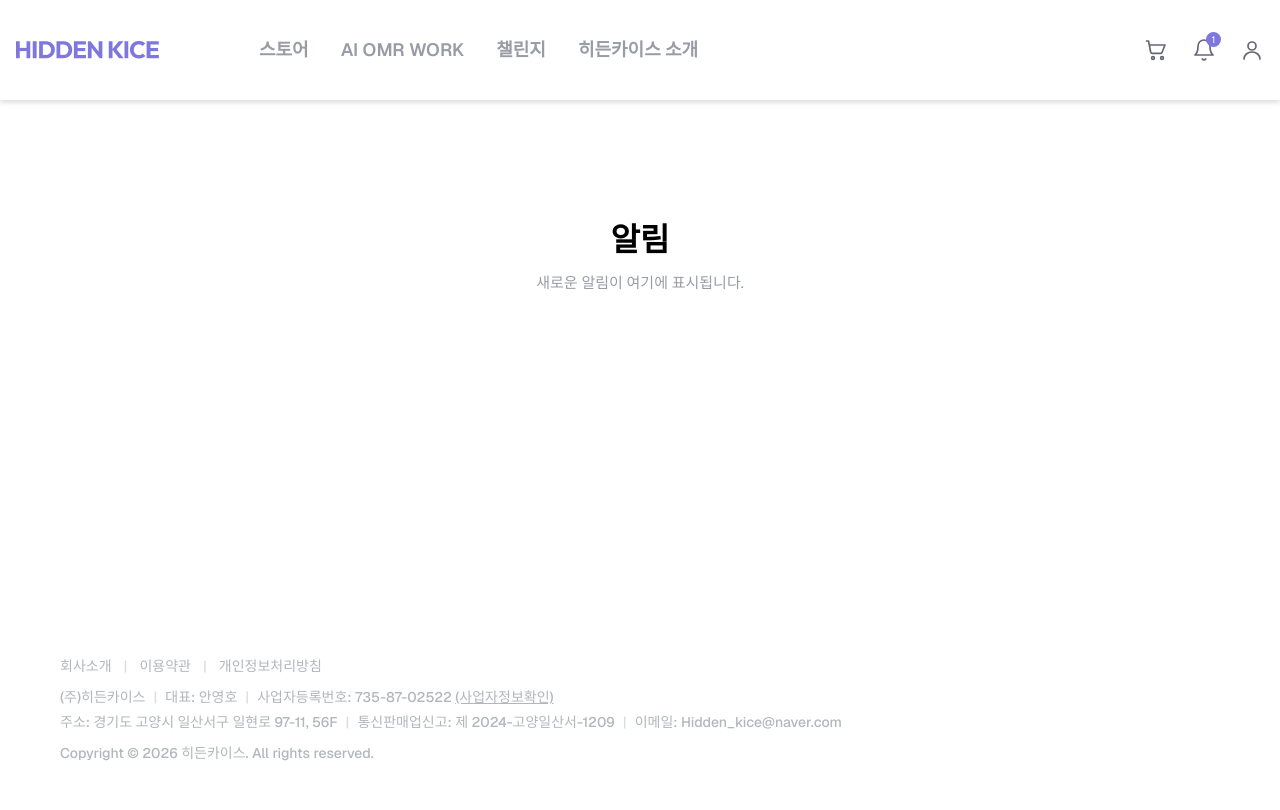
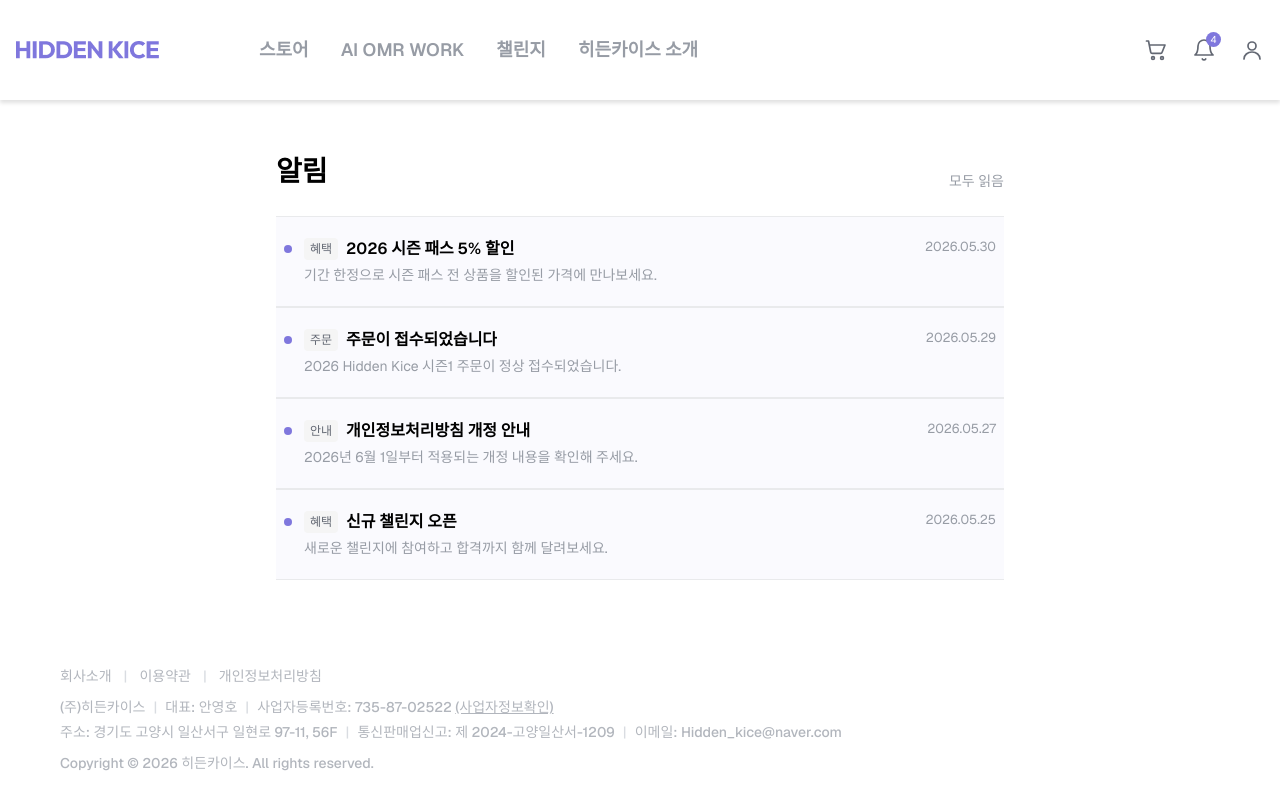
Before and after one commit to secgyu/employee-test, a Next.js app: page /notifications in a window 1280 px wide. Built offline with nearby package versions, Linux system fonts and the light colour scheme; a web font is replaced by a local one.

Commit message:
feat: 알림 페이지 구현

```diff
--- a/app/layout.tsx
+++ b/app/layout.tsx
@@ -5,6 +5,7 @@ import "./globals.css";
 import { Header } from "@/src/components/layout/Header";
 import { Footer } from "@/src/components/layout/Footer";
 import { CartProvider } from "@/src/features/cart/CartContext";
+import { NotificationProvider } from "@/src/features/notifications/NotificationContext";
 import { SITE } from "@/src/constants/site";
 
 const geistSans = Geist({
@@ -31,9 +32,11 @@ export default function RootLayout({
     <html lang="ko" className={`${geistSans.variable} ${geistMono.variable} h-full antialiased`}>
       <body className="min-h-full flex flex-col">
         <CartProvider>
-          <Header />
-          <main className="flex-1">{children}</main>
-          <Footer />
+          <NotificationProvider>
+            <Header />
+            <main className="flex-1">{children}</main>
+            <Footer />
+          </NotificationProvider>
         </CartProvider>
       </body>
     </html>
--- a/app/notifications/page.tsx
+++ b/app/notifications/page.tsx
@@ -1,11 +1,11 @@
 import type { Metadata } from "next";
 
-import { PagePlaceholder } from "@/src/components/layout/PagePlaceholder";
+import { NotificationList } from "@/src/components/notifications/NotificationList";
 
 export const metadata: Metadata = {
   title: "알림 | HIDDEN KICE",
 };
 
 export default function NotificationsPage() {
-  return <PagePlaceholder title="알림" description="새로운 알림이 여기에 표시됩니다." />;
+  return <NotificationList />;
 }
--- /dev/null
+++ b/src/components/layout/BellLink.tsx
@@ -0,0 +1,26 @@
+"use client";
+
+import Link from "next/link";
+
+import { BellIcon } from "@/src/components/icons";
+import { useNotifications } from "@/src/features/notifications/NotificationContext";
+
+/** 헤더 알림 링크. 미읽음 개수를 브랜드 컬러 뱃지로 표시한다. */
+export function BellLink() {
+  const { unreadCount } = useNotifications();
+
+  return (
+    <Link
+      href="/notifications"
+      aria-label="알림"
+      className="relative flex h-6 w-6 items-center justify-center text-ink transition-colors hover:text-brand"
+    >
+      <BellIcon className="h-6 w-6" />
+      {unreadCount > 0 ? (
+        <span className="absolute -top-1.5 left-3.5 flex h-[15px] min-w-[15px] items-center justify-center rounded-full bg-brand px-1 text-[10px] font-normal leading-none text-brand-foreground">
+          {unreadCount}
+        </span>
+      ) : null}
+    </Link>
+  );
+}
--- a/src/components/layout/Header.tsx
+++ b/src/components/layout/Header.tsx
@@ -3,7 +3,8 @@ import Link from "next/link";
 
 import { NavLinks } from "@/src/components/layout/NavLinks";
 import { CartLink } from "@/src/components/layout/CartLink";
-import { BellIcon, UserIcon } from "@/src/components/icons";
+import { BellLink } from "@/src/components/layout/BellLink";
+import { UserIcon } from "@/src/components/icons";
 import { SITE } from "@/src/constants/site";
 import logo from "@/src/assets/logo.png";
 
@@ -45,9 +46,7 @@ export function Header() {
 
         <div className="flex items-center gap-6 text-ink">
           <CartLink />
-          <IconLink label="알림" href="/notifications" badge={1}>
-            <BellIcon className="h-6 w-6" />
-          </IconLink>
+          <BellLink />
           <IconLink label="마이페이지" href="/login">
             <UserIcon className="h-6 w-6" />
           </IconLink>
--- /dev/null
+++ b/src/components/notifications/NotificationList.tsx
@@ -0,0 +1,69 @@
+"use client";
+
+import { useNotifications } from "@/src/features/notifications/NotificationContext";
+import { NOTIFICATION_TYPE_LABEL } from "@/src/features/notifications/types";
+
+/** YYYY-MM-DD → YYYY.MM.DD (하이드레이션 안전한 결정적 포맷) */
+function formatDate(value: string) {
+  return value.replaceAll("-", ".");
+}
+
+/** 알림 페이지 (CSR). 목록 + 미읽음 표시 + 클릭 시 읽음 처리 + 모두 읽음. */
+export function NotificationList() {
+  const { notifications, unreadCount, markRead, markAllRead } = useNotifications();
+
+  return (
+    <section className="mx-auto w-full max-w-[760px] px-4 py-[50px]">
+      <div className="mb-6 flex items-end justify-between">
+        <h1 className="text-[28px] font-semibold text-black">알림</h1>
+        <button
+          type="button"
+          onClick={markAllRead}
+          disabled={unreadCount === 0}
+          className="text-[14px] text-muted transition-colors hover:text-brand disabled:cursor-not-allowed disabled:opacity-40"
+        >
+          모두 읽음
+        </button>
+      </div>
+
+      <ul className="flex flex-col">
+        {notifications.map((item) => (
+          <li key={item.id}>
+            <button
+              type="button"
+              onClick={() => markRead(item.id)}
+              className={
+                "flex w-full items-start gap-3 border-t border-[#E9EAEC] px-2 py-5 text-left transition-colors last:border-b hover:bg-black/2 " +
+                (item.read ? "" : "bg-brand/4")
+              }
+            >
+              {/* 미읽음 점 */}
+              <span
+                aria-hidden="true"
+                className={"mt-2 h-2 w-2 shrink-0 rounded-full " + (item.read ? "bg-transparent" : "bg-brand")}
+              />
+
+              <div className="min-w-0 flex-1">
+                <div className="flex items-center gap-2">
+                  <span className="rounded-sm bg-neutral-100 px-1.5 py-0.5 text-[12px] font-medium text-ink">
+                    {NOTIFICATION_TYPE_LABEL[item.type]}
+                  </span>
+                  <span
+                    className={
+                      "truncate text-[16px] " + (item.read ? "font-medium text-ink" : "font-semibold text-black")
+                    }
+                  >
+                    {item.title}
+                  </span>
+                </div>
+                <p className="mt-1 text-[14px] leading-normal text-muted">{item.body}</p>
+              </div>
+
+              <span className="shrink-0 text-[13px] text-muted">{formatDate(item.createdAt)}</span>
+            </button>
+          </li>
+        ))}
+      </ul>
+    </section>
+  );
+}
--- /dev/null
+++ b/src/features/notifications/NotificationContext.tsx
@@ -0,0 +1,69 @@
+"use client";
+
+import { createContext, useCallback, useContext, useEffect, useMemo, useState } from "react";
+
+import { NOTIFICATIONS } from "@/src/features/notifications/mock";
+import type { AppNotification } from "@/src/features/notifications/types";
+
+interface NotificationContextValue {
+  notifications: AppNotification[];
+  unreadCount: number;
+  markRead: (id: string) => void;
+  markAllRead: () => void;
+}
+
+const NotificationContext = createContext<NotificationContextValue | null>(null);
+const STORAGE_KEY = "hk-read-notifications";
+
+/**
+ * 알림 전역 상태 (CSR).
+ * 읽은 알림 id를 localStorage에 보존한다. 목록 자체는 목업(추후 Supabase)으로부터 파생.
+ */
+export function NotificationProvider({ children }: { children: React.ReactNode }) {
+  const [readIds, setReadIds] = useState<string[]>([]);
+  const [loaded, setLoaded] = useState(false);
+
+  useEffect(() => {
+    try {
+      const raw = localStorage.getItem(STORAGE_KEY);
+      if (raw) setReadIds(JSON.parse(raw) as string[]);
+    } catch {
+      // 손상된 데이터는 무시
+    }
+    setLoaded(true);
+  }, []);
+
+  useEffect(() => {
+    if (loaded) localStorage.setItem(STORAGE_KEY, JSON.stringify(readIds));
+  }, [readIds, loaded]);
+
+  const notifications = useMemo<AppNotification[]>(
+    () => NOTIFICATIONS.map((item) => ({ ...item, read: readIds.includes(item.id) })),
+    [readIds],
+  );
+
+  const unreadCount = useMemo(() => notifications.filter((item) => !item.read).length, [notifications]);
+
+  const markRead = useCallback((id: string) => {
+    setReadIds((prev) => (prev.includes(id) ? prev : [...prev, id]));
+  }, []);
+
+  const markAllRead = useCallback(() => {
+    setReadIds(NOTIFICATIONS.map((item) => item.id));
+  }, []);
+
+  const value = useMemo(
+    () => ({ notifications, unreadCount, markRead, markAllRead }),
+    [notifications, unreadCount, markRead, markAllRead],
+  );
+
+  return <NotificationContext.Provider value={value}>{children}</NotificationContext.Provider>;
+}
+
+export function useNotifications() {
+  const context = useContext(NotificationContext);
+  if (!context) {
+    throw new Error("useNotifications는 NotificationProvider 내부에서만 사용할 수 있습니다.");
+  }
+  return context;
+}
--- /dev/null
+++ b/src/features/notifications/mock.ts
@@ -0,0 +1,36 @@
+import type { NotificationSeed } from "@/src/features/notifications/types";
+
+/**
+ * 알림 목업 데이터.
+ * 추후 Supabase 연동 시 이 배열을 API 응답으로 대체한다.
+ */
+export const NOTIFICATIONS: NotificationSeed[] = [
+  {
+    id: "n01",
+    type: "promo",
+    title: "2026 시즌 패스 5% 할인",
+    body: "기간 한정으로 시즌 패스 전 상품을 할인된 가격에 만나보세요.",
+    createdAt: "2026-05-30",
+  },
+  {
+    id: "n02",
+    type: "order",
+    title: "주문이 접수되었습니다",
+    body: "2026 Hidden Kice 시즌1 주문이 정상 접수되었습니다.",
+    createdAt: "2026-05-29",
+  },
+  {
+    id: "n03",
+    type: "system",
+    title: "개인정보처리방침 개정 안내",
+    body: "2026년 6월 1일부터 적용되는 개정 내용을 확인해 주세요.",
+    createdAt: "2026-05-27",
+  },
+  {
+    id: "n04",
+    type: "promo",
+    title: "신규 챌린지 오픈",
+    body: "새로운 챌린지에 참여하고 합격까지 함께 달려보세요.",
+    createdAt: "2026-05-25",
+  },
+];
--- /dev/null
+++ b/src/features/notifications/types.ts
@@ -0,0 +1,22 @@
+/** 알림 종류 */
+export type NotificationType = "order" | "promo" | "system";
+
+/** 종류 → 화면 표시 라벨 */
+export const NOTIFICATION_TYPE_LABEL: Record<NotificationType, string> = {
+  order: "주문",
+  promo: "혜택",
+  system: "안내",
+};
+
+export interface AppNotification {
+  id: string;
+  type: NotificationType;
+  title: string;
+  body: string;
+  /** 표시용 날짜 (YYYY-MM-DD) */
+  createdAt: string;
+  read: boolean;
+}
+
+/** 목업/시드용: 읽음 여부를 제외한 알림 데이터 */
+export type NotificationSeed = Omit<AppNotification, "read">;
```
